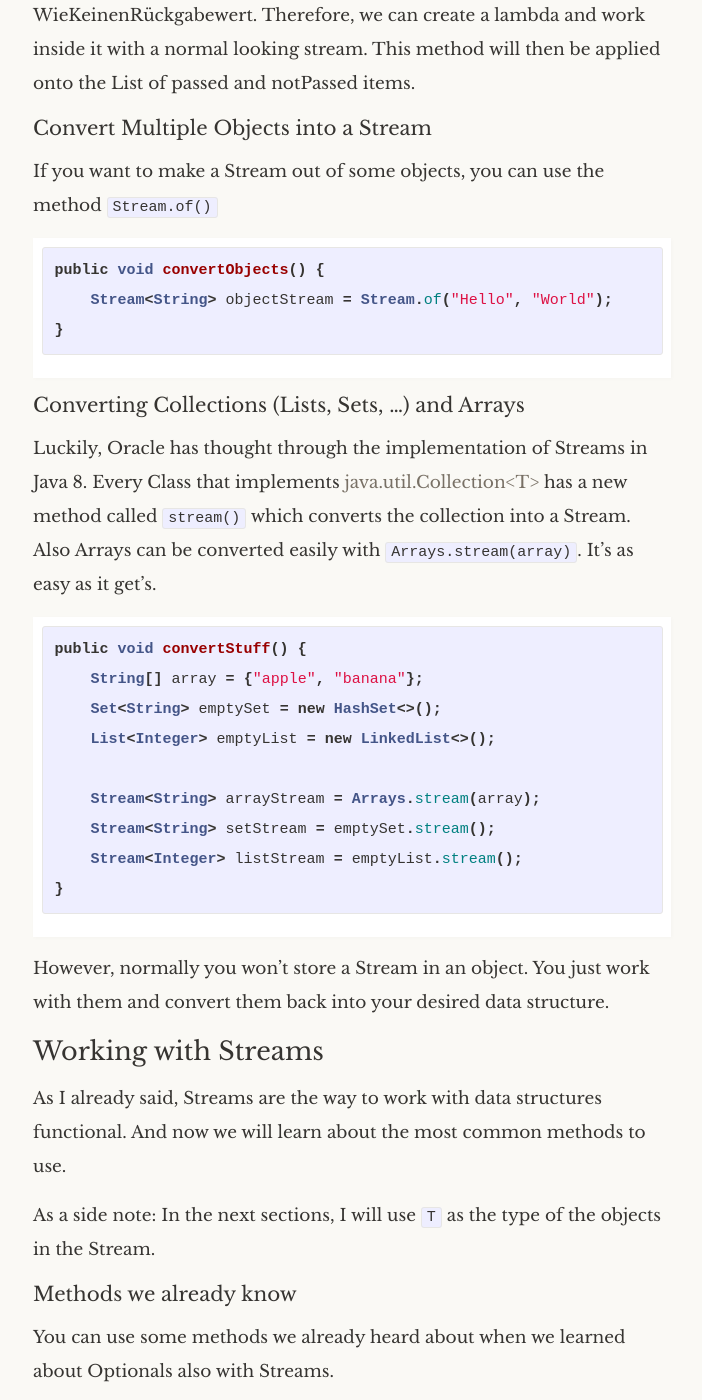
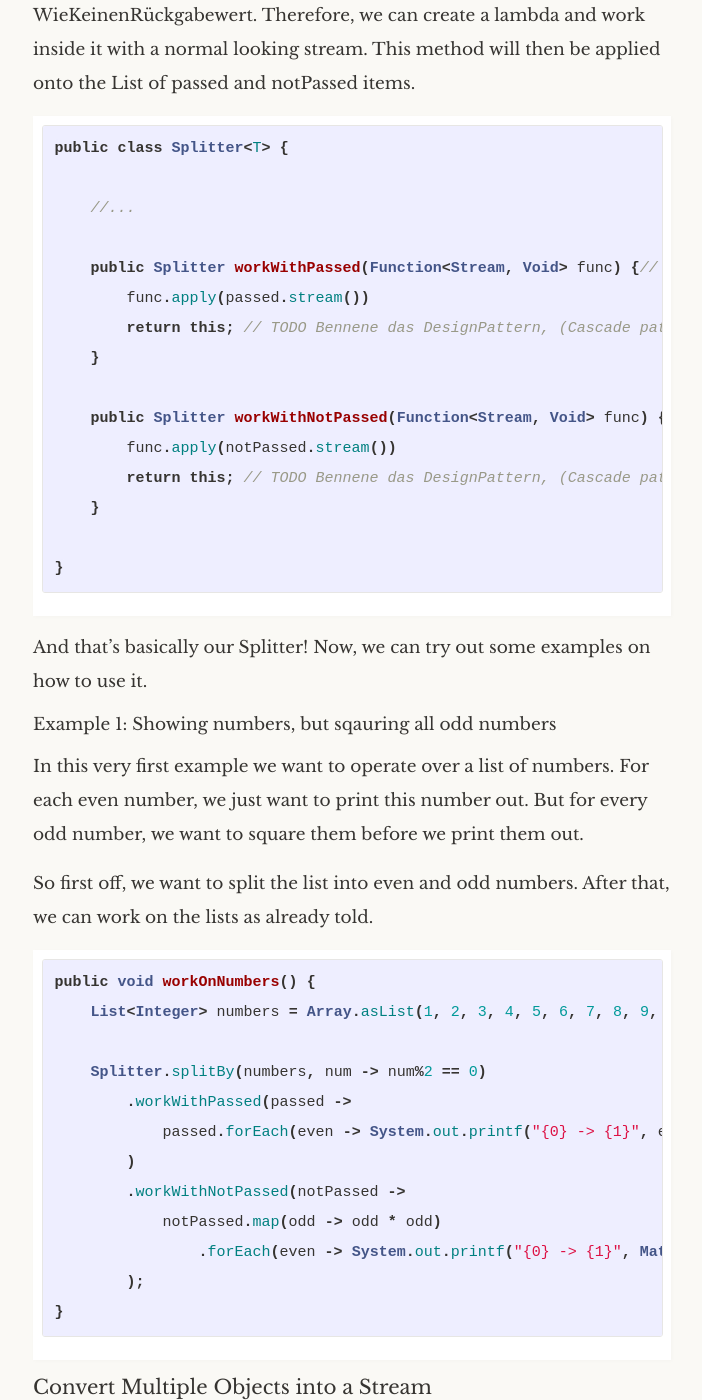
Before and after one commit to flyingbytes/flyingbytes.github.io, a Jekyll site: the page built from _posts/2017-12-03-Java8-Part4.markdown, in a window 1280 px wide and 1400 px high, scrolled down 3325 px. Shown: the whole window, without its empty margins (288-990 px from the left). Built offline with Jekyll 4.4.1, drawn with Linux system fonts in a browser that asks for light colours; some web fonts are replaced; comment, search, counter and statistics services are not loaded.

Commit message:
Add examples

```diff
--- a/_posts/2017-12-03-Java8-Part4.markdown
+++ b/_posts/2017-12-03-Java8-Part4.markdown
@@ -80,6 +80,48 @@ Now that we can create a Splitter object, we want to give it some functionality.
 ### Work With the Splitted Lists
 
 We want to work with the Lists in the same way that we can work with Streams. But we don't want to recreate every function that a Stream has for our two lists. That's where the TODODesignPattern comes in handy. I heard about it in this TODOTalk and it's a very cool way to use lambdas. We basically create two new functions, called `workOnPassedItems` and `workOnNotPassedItems`. They take a `Function<Stream<T>, Void>`TODO WieKeinenRückgabewert. Therefore, we can create a lambda and work inside it with a normal looking stream. This method will then be applied onto the List of passed and notPassed items.
+
+{% highlight java %}
+public class Splitter<T> {
+
+    //...
+
+    public Splitter workWithPassed(Function<Stream, Void> func) {// TODO wie Function ohne rückgabewert?
+        func.apply(passed.stream())
+        return this; // TODO Bennene das DesignPattern, (Cascade pattern -> Ist einfach schöner)
+    }
+
+    public Splitter workWithNotPassed(Function<Stream, Void> func) {// TODO wie Function ohne rückgabewert?
+        func.apply(notPassed.stream())
+        return this; // TODO Bennene das DesignPattern, (Cascade pattern -> Ist einfach schöner)
+    }
+
+}
+{% endhighlight %}
+
+And that's basically our Splitter! Now, we can try out some examples on how to use it.
+
+#### Example 1: Showing numbers, but sqauring all odd numbers
+
+In this very first example we want to operate over a list of numbers. For each even number, we just want to print this number out. But for every odd number, we want to square them before we print them out.
+
+So first off, we want to split the list into even and odd numbers. After that, we can work on the lists as already told.
+
+{% highlight java %}
+public void workOnNumbers() {
+    List<Integer> numbers = Array.asList(1, 2, 3, 4, 5, 6, 7, 8, 9, 10)
+
+    Splitter.splitBy(numbers, num -> num%2 == 0)
+        .workWithPassed(passed ->
+            passed.forEach(even -> System.out.printf("{0} -> {1}", even, even))
+        )
+        .workWithNotPassed(notPassed ->
+            notPassed.map(odd -> odd * odd)
+                .forEach(even -> System.out.printf("{0} -> {1}", Math.sqrt(odd), odd))
+        );
+}
+{% endhighlight %}
+
 ### Convert Multiple Objects into a Stream
 If you want to make a Stream out of some objects, you can use the method `Stream.of()`
 
```
